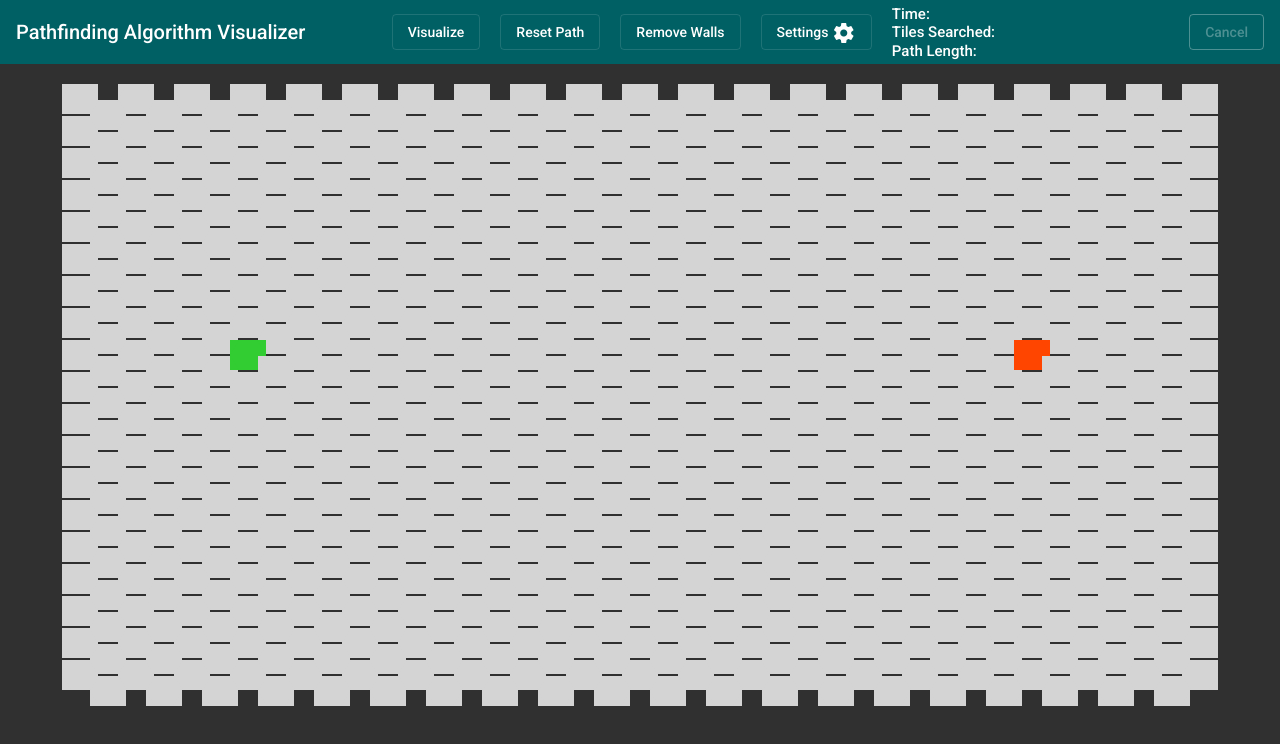
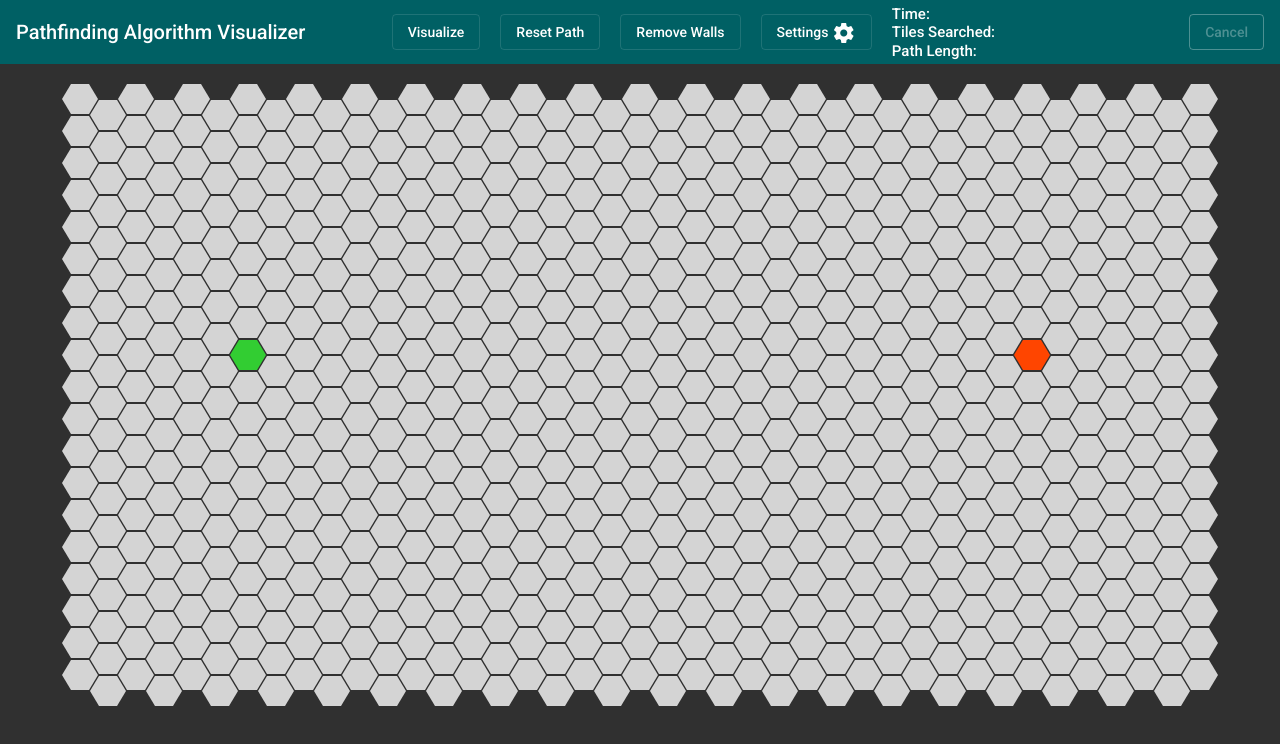
Before and after one commit to zwarunek/PathfinderVisualizer, an Angular app: page /board/hex in a window 1280 px wide. Shown: the top 744 px of the page. Built offline with nearby package versions, Linux system fonts and the light colour scheme.

Commit message:
hexagons fixed

```diff
--- a/src/app/home/home.component.html
+++ b/src/app/home/home.component.html
@@ -41,7 +41,7 @@
   <table style="border-spacing: 0;border-collapse: collapse;">
     <tbody>
     <tr *ngFor="let row of tiles; let y = index" style="background-color: #d4d4d4; border: none; ">
-      <td [@gridSquare]="tile.type" class="{{grid}}" *ngFor="let tile of row; let x = index"  [attr.id]="'tile-'+y+':'+x"
+      <td [@gridSquare]="tile.type" class="{{grid}} grid-cell" *ngFor="let tile of row; let x = index"  [attr.id]="'tile-'+y+':'+x"
               [ngClass]="{ wall: tile.type === 'wall',
                        blank: tile.type === 'blank',
                        searched: tile.type === 'searched',
--- a/src/app/home/home.component.scss
+++ b/src/app/home/home.component.scss
@@ -39,19 +39,19 @@ $searched-color: mat.get-color-from-palette($my-accent);
 ::ng-deep .custom-menu {
   background-color: mat.get-color-from-palette($my-primary);
 }
-.blank {
+.grid-cell.blank {
   background-color: $background;
 }
-.start {
+.grid-cell.start {
   background-color: $start-color;
 }
-.end {
+.grid-cell.end {
   background-color: $end-color;
 }
-.wall{
+.grid-cell.wall{
   background-color: $wall-color;
 }
-.searched {
+.grid-cell.searched {
   z-index: 100;
   background-color: $searched-color;
 }
@@ -117,13 +117,13 @@ $searched-color: mat.get-color-from-palette($my-accent);
     background-color: $searched-color;
   }
 }
-.searched.fast {
+.grid-cell.searched.fast {
   animation: pathfindingFastGridCell 2s;
 }
-.searched.medium {
+.grid-cell.searched.medium {
   animation: pathfindingGridCell 2s;
 }
-.searched.slow {
+.grid-cell.searched.slow {
   animation: pathfindingGridCell 3s;
 }
 
```
